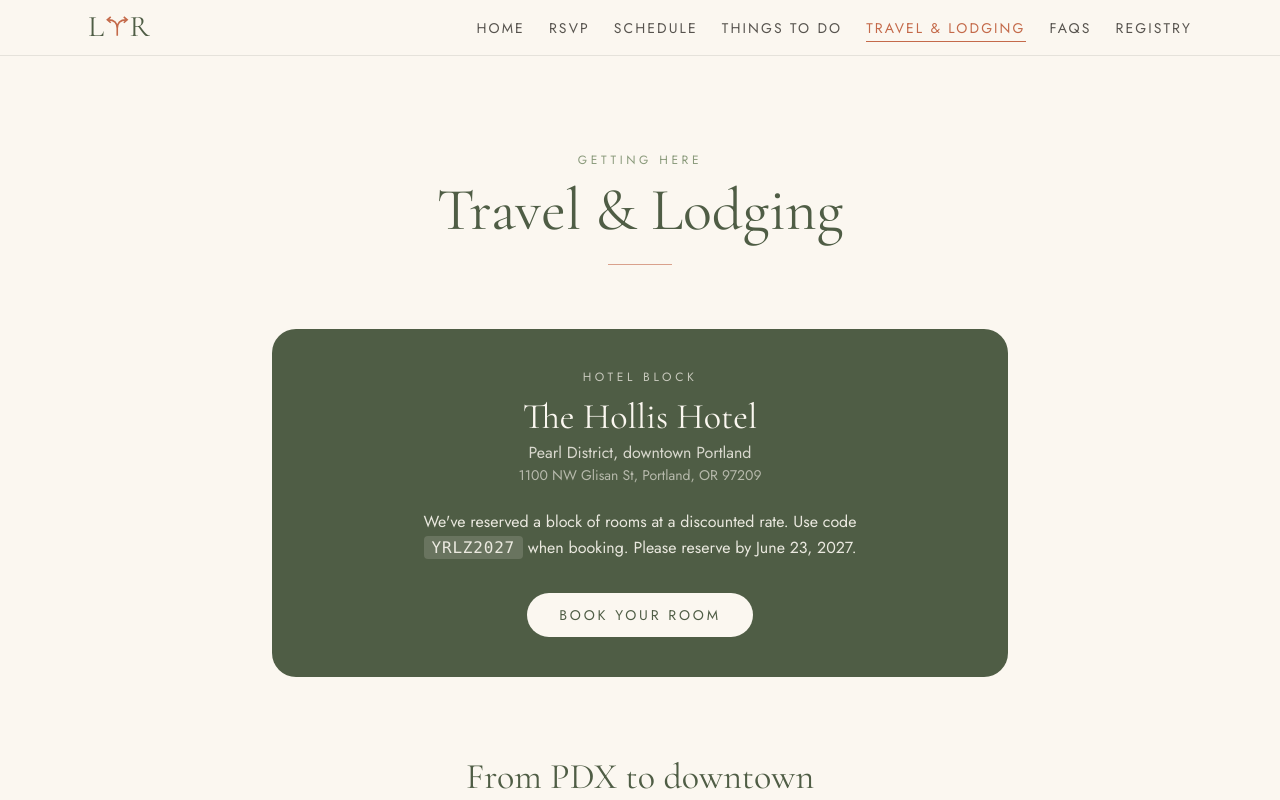
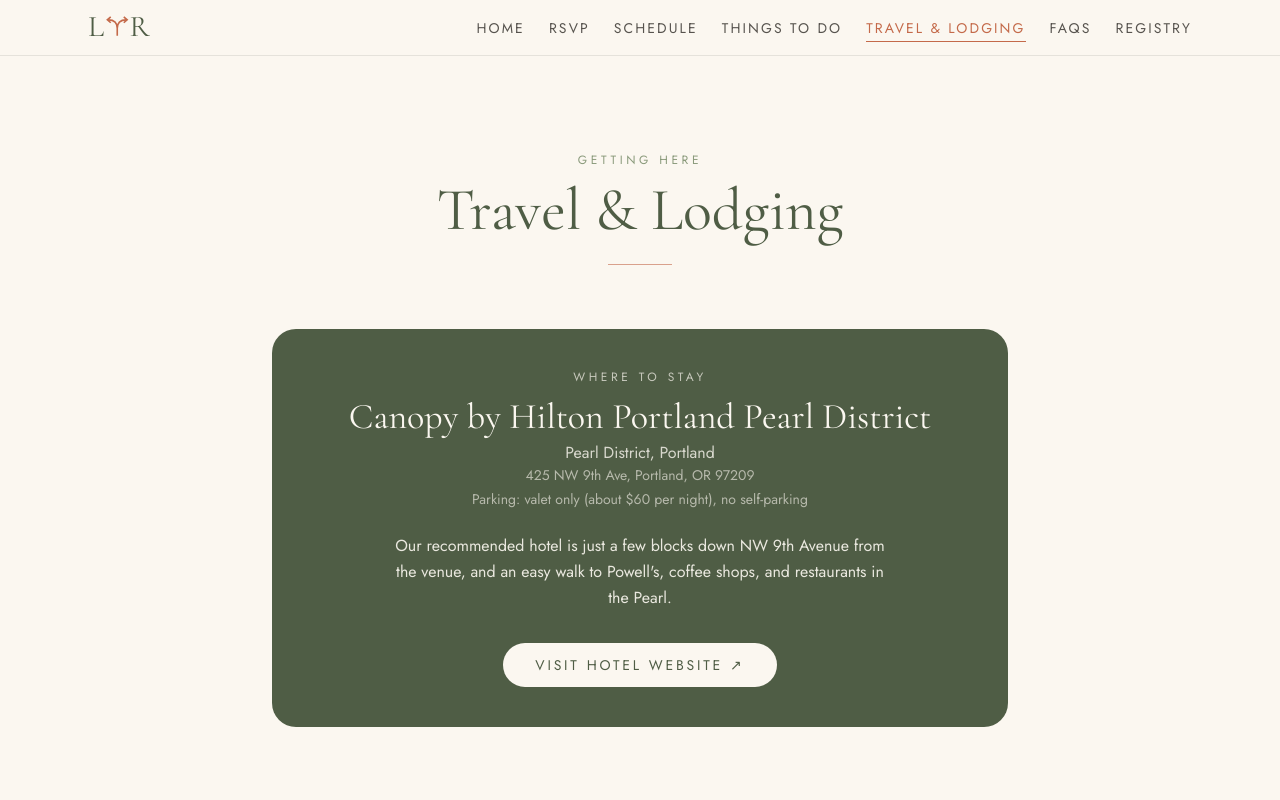
Before and after one commit to yrsong15/yrslzwedding, a Next.js app: page /travel in a window 1280 px wide. Shown: the top 800 px of the page. Built offline with nearby package versions, Linux system fonts and the light colour scheme.

Commit message:
Update hotel

```diff
--- a/app/(site)/travel/page.tsx
+++ b/app/(site)/travel/page.tsx
@@ -15,7 +15,7 @@
   },
   {
     title: "Rental car",
-    body: "All the major rental companies operate at PDX. Handy for day trips to the Gorge or the coast. Just note that downtown parking can be pricey.",
+    body: `All the major rental companies operate at PDX. Handy for day trips to the Gorge or the coast. Just note that downtown parking can be pricey. Parking at the ${hotel.shortName} is ${hotel.parking}.`,
   },
 ];
 
@@ -26,22 +26,32 @@
 
       <FadeIn className="mx-auto max-w-3xl px-4">
         <div className="rounded-3xl bg-sage-dark px-6 py-10 text-center text-cream sm:px-12">
-          <p className="text-xs uppercase tracking-[0.3em] text-cream/70">Hotel block</p>
+          <p className="text-xs uppercase tracking-[0.3em] text-cream/70">
+            {hotel.block ? "Hotel block" : "Where to stay"}
+          </p>
           <h2 className="mt-3 font-serif text-4xl">{hotel.name}</h2>
-          <p className="mt-1 text-cream/80">{hotel.neighborhood}, downtown Portland</p>
+          <p className="mt-1 text-cream/80">{hotel.neighborhood}, Portland</p>
           <p className="text-sm text-cream/60">{hotel.address}</p>
-          <p className="mx-auto mt-6 max-w-lg leading-relaxed text-cream/90">
-            We&apos;ve reserved a block of rooms at a discounted rate. Use code{" "}
-            <span className="rounded bg-cream/15 px-2 py-0.5 font-mono tracking-wider">{hotel.code}</span> when
-            booking. Please reserve by {hotel.cutoff}.
-          </p>
+          <p className="mt-1 text-sm text-cream/60">Parking: {hotel.parking}</p>
+          {hotel.block ? (
+            <p className="mx-auto mt-6 max-w-lg leading-relaxed text-cream/90">
+              We&apos;ve reserved a block of rooms at a discounted rate. Use code{" "}
+              <span className="rounded bg-cream/15 px-2 py-0.5 font-mono tracking-wider">{hotel.block.code}</span>{" "}
+              when booking. Please reserve by {hotel.block.cutoff}.
+            </p>
+          ) : (
+            <p className="mx-auto mt-6 max-w-lg leading-relaxed text-cream/90">
+              Our recommended hotel is just a few blocks down NW 9th Avenue from the venue, and an easy walk
+              to Powell&apos;s, coffee shops, and restaurants in the Pearl.
+            </p>
+          )}
           <a
-            href={hotel.bookingUrl}
+            href={hotel.block?.bookingUrl ?? hotel.url}
             target="_blank"
             rel="noopener noreferrer"
             className="mt-8 inline-block rounded-full bg-cream px-8 py-3 text-sm uppercase tracking-[0.2em] text-sage-dark transition hover:bg-terracotta hover:text-cream"
           >
-            Book your room
+            {hotel.block ? "Book your room" : "Visit hotel website"} ↗
           </a>
         </div>
       </FadeIn>
--- a/lib/site.ts
+++ b/lib/site.ts
@@ -73,12 +73,15 @@
 ];
 
 export const hotel = {
-  name: "The Hollis Hotel",
+  name: "Canopy by Hilton Portland Pearl District",
+  shortName: "Canopy by Hilton",
   neighborhood: "Pearl District",
-  address: "1100 NW Glisan St, Portland, OR 97209",
-  bookingUrl: "https://example.com/hollis-hotel-block",
-  code: "YRLZ2027",
-  cutoff: "June 23, 2027",
+  address: "425 NW 9th Ave, Portland, OR 97209",
+  url: "https://www.hilton.com/en/hotels/pdxpepy-canopy-portland-pearl-district/",
+  // Per Hilton's listing (Oct 2026); recheck before the wedding.
+  parking: "valet only (about $60 per night), no self-parking",
+  // Fill in if you reserve a room block; the Travel page shows it when set.
+  block: null as null | { bookingUrl: string; code: string; cutoff: string },
 };
 
 export const thingsToDo = [
```
